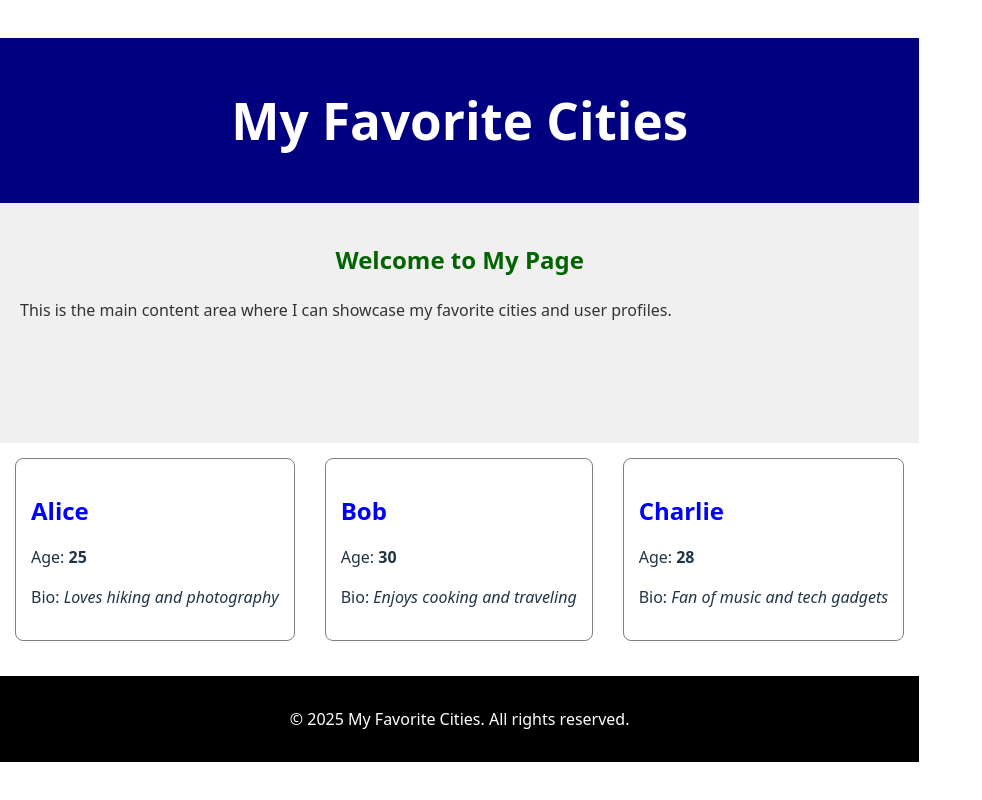
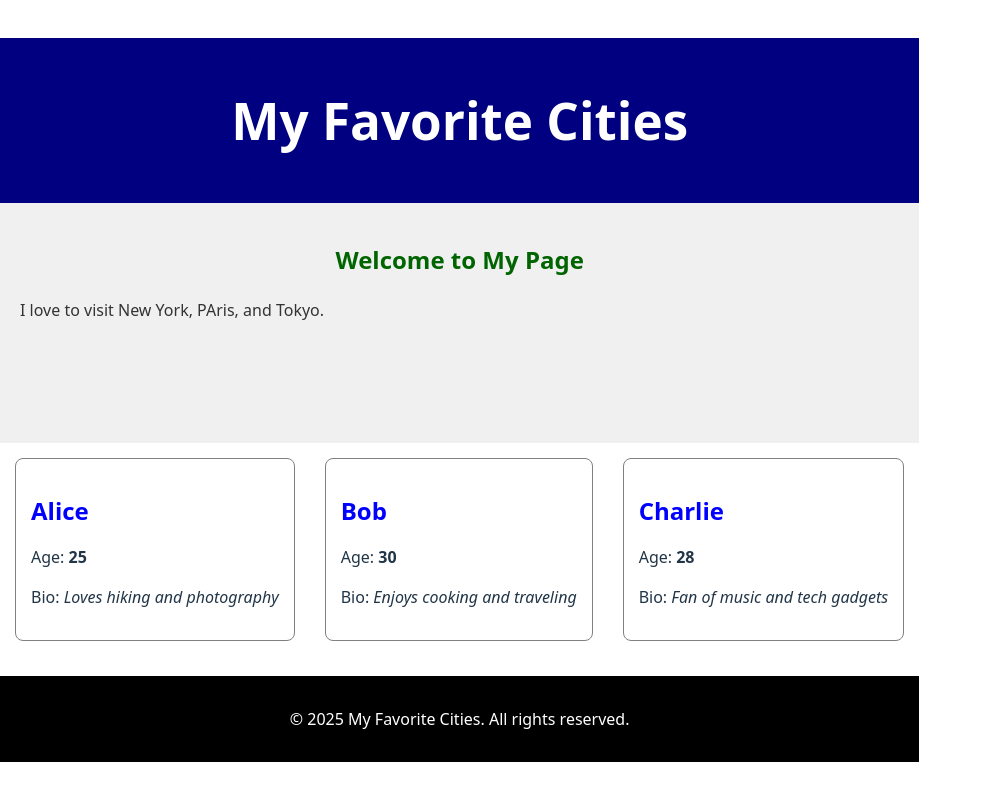
Before and after one commit to NatashaNinaSibanda/alx-fe-reactjs, a React (Vite) app in the folder alx-react-app-new/: page / in a window 1280 px wide. Shown: the whole page, without its empty margins (0-982 px from the left). Built offline with nearby package versions, Linux system fonts and the light colour scheme.

Commit message:
Add alx-react-app-new with styled components and fixed MainContent text

```diff
--- a/alx-react-app-new/src/components/MainContent.jsx
+++ b/alx-react-app-new/src/components/MainContent.jsx
@@ -5,7 +5,7 @@ const MainContent = () => {
     <main style={{ padding: "20px", backgroundColor: "#f0f0f0", color: "#333", minHeight: "200px" }}>
       <h2 style={{ textAlign: "center", color: "darkgreen" }}>Welcome to My Page</h2>
       <p style={{ lineHeight: "1.6", marginTop: "10px" }}>
-        This is the main content area where I can showcase my favorite cities and user profiles.
+        I love to visit New York, PAris, and Tokyo.
       </p>
     </main>
   );
```
